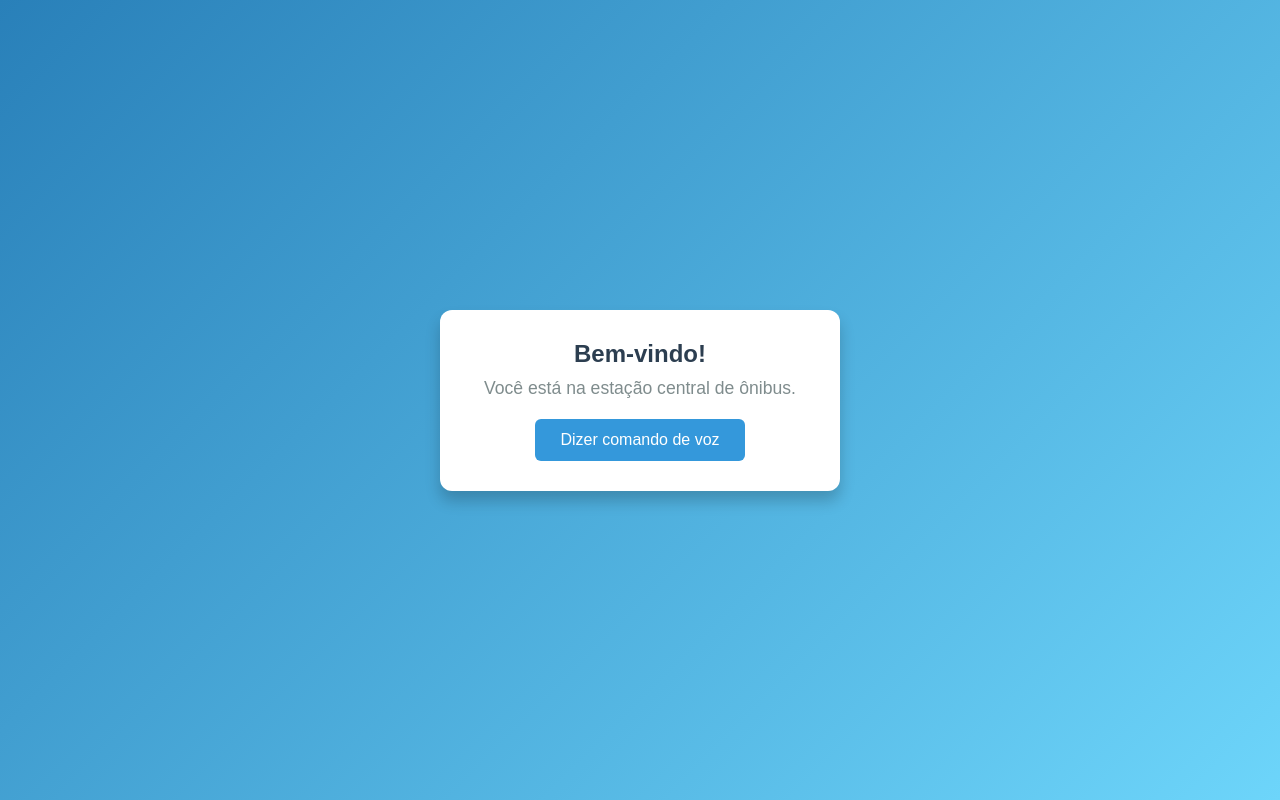
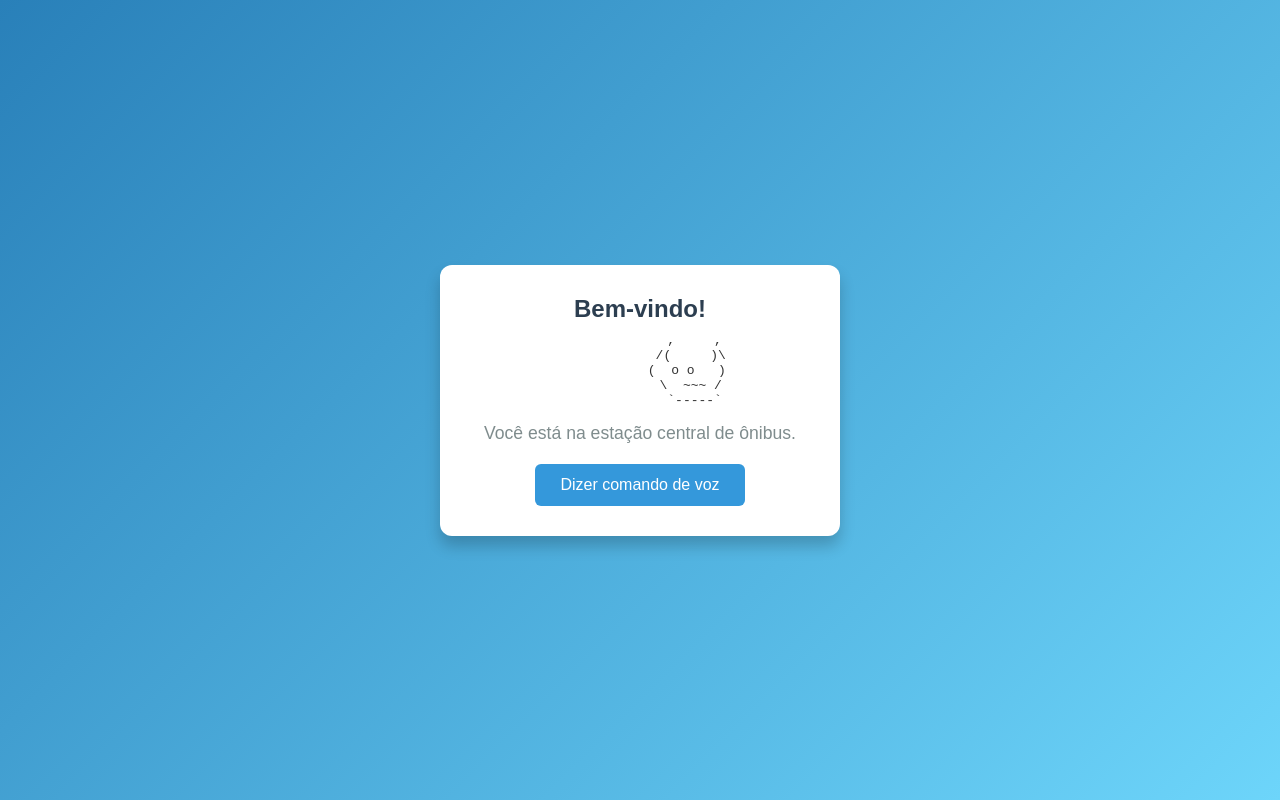
Before and after one commit to TomazAlexandre/July, a website: page public/index.html in a window 1280 px wide. Drawn offline with Linux system fonts and the light colour scheme.

Commit message:
Update index.html

```diff
--- a/public/index.html
+++ b/public/index.html
@@ -11,6 +11,16 @@
         <!-- Tela de Boas-vindas -->
         <div id="welcomeScreen" class="screen active">
             <h1>Bem-vindo!</h1>
+
+            <!-- Arte ASCII da mulher robotizada -->
+            <pre class="ascii-art">
+              ,     ,
+             /(     )\
+            (  o o   )
+             \  ~~~ /
+              `-----`
+            </pre>
+
             <p>Você está na estação central de ônibus.</p>
             <button onclick="goToInfo()">Dizer comando de voz</button>
         </div>
```
